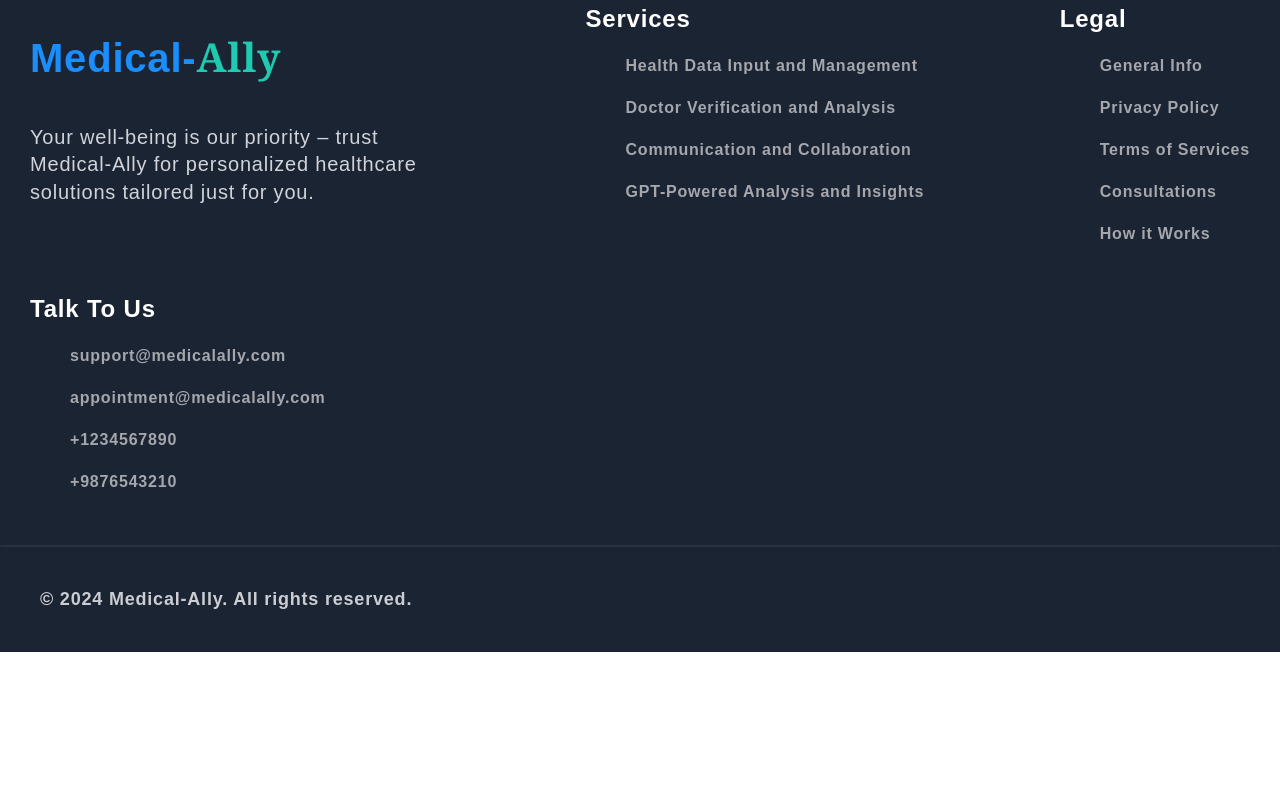
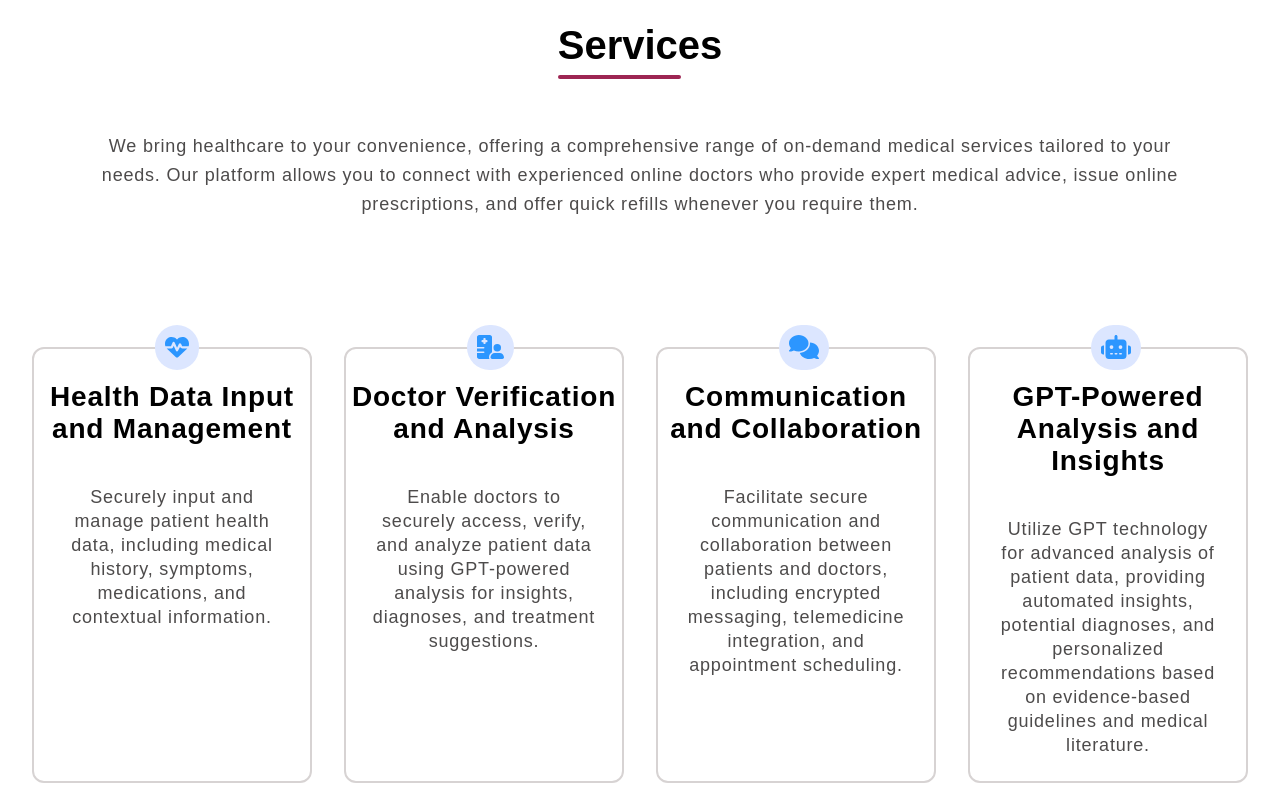
Before and after one commit to Chetan559/medical-ally, a React (Vite) app in the folder apps/Medical-Ally/: page / in a window 1280 px wide. Shown: the part 640-1440 px from the top of the page. Before the commit the page ends 1292 px from the top, so only its background shows below. Built offline with nearby package versions, Linux system fonts and the light colour scheme.

Commit message:
Information section added

```diff
--- /dev/null
+++ b/apps/Medical-Ally/src/Components/User-Info/Info.css
@@ -0,0 +1,94 @@
+.info-section {
+  padding: 0 32px;
+  text-align: center;
+  background-color: white;
+}
+.info-title-content {
+  margin: 64px 0 128px 0;
+}
+.info-title {
+  font-family: "Poppins", sans-serif;
+  font-size: 40px;
+  font-weight: bold;
+}
+.info-title > span {
+  position: relative;
+}
+.info-title span::before {
+  content: "";
+  position: absolute;
+  width: 75%;
+  height: 4px;
+  background-color: #9d2553;
+  border-radius: 8px;
+  left: 0;
+  bottom: -12px;
+}
+.info-description {
+  margin: 64px;
+  text-align: center;
+  color: rgb(77, 75, 75);
+  font-family: "Rubik", sans-serif;
+  font-size: 18px;
+  letter-spacing: 0.8px;
+  line-height: 1.8rem;
+}
+/* Cards */
+.info-cards-content {
+  margin: 64px 0;
+  display: grid;
+  grid-template-columns: repeat(4, 1fr);
+  gap: 32px;
+}
+.info-cards {
+  height: auto;
+  border: 2px solid #d7d3d3;
+  border-radius: 12px;
+  background-color: white;
+  position: relative;
+}
+.info-card-title {
+  margin: 32px 0 40px 0;
+  color: black;
+  font-family: "Poppins", sans-serif;
+  font-size: 28px;
+  font-weight: bold;
+  letter-spacing: 0.8px;
+}
+.info-card-description {
+  margin: 24px;
+  color: rgb(77, 75, 75);
+  font-family: "Rubik", sans-serif;
+  font-size: 18px;
+  letter-spacing: 0.8px;
+  line-height: 1.5rem;
+}
+.info-card-icon {
+  position: absolute;
+  top: -24px;
+  left: 44%;
+  padding: 10px;
+  background-color: #dce6ff;
+  border-radius: 30px;
+}
+.info-fa-icon {
+  color: #2c96ff;
+  font-size: 24px;
+}
+/* Responsive */
+@media screen and (max-width: 1000px) {
+  .info-description {
+    margin: 64px 32px;
+  }
+  .info-cards-content {
+    grid-template-columns: repeat(2, 1fr);
+  }
+}
+@media screen and (max-width: 700px) {
+  .info-description {
+    margin: 64px 8px;
+  }
+  .info-cards-content {
+    grid-template-columns: repeat(1, 1fr);
+  }
+}
--- /dev/null
+++ b/apps/Medical-Ally/src/Components/User-Info/Info.jsx
@@ -0,0 +1,56 @@
+import React from "react";
+import InformationCard from "./InformationCard";
+import {
+  faHeartPulse,
+  faHospitalUser,
+  faComments,
+  faRobot,
+} from "@fortawesome/free-solid-svg-icons";
+import "./Info.css";
+
+function Info() {
+  return (
+    <div className="info-section" id="services">
+      <div className="info-title-content">
+        <h3 className="info-title">
+          <span>Services</span>
+        </h3>
+        <p className="info-description">
+          We bring healthcare to your convenience, offering a comprehensive
+          range of on-demand medical services tailored to your needs. Our
+          platform allows you to connect with experienced online doctors who
+          provide expert medical advice, issue online prescriptions, and offer
+          quick refills whenever you require them.
+        </p>
+      </div>
+
+      <div className="info-cards-content">
+        <InformationCard
+          title="Health Data Input and Management"
+          description="Securely input and manage patient health data, including medical history, symptoms, medications, and contextual information."
+          icon={faHeartPulse}
+        />
+
+        <InformationCard
+          title="Doctor Verification and Analysis"
+          description="Enable doctors to securely access, verify, and analyze patient data using GPT-powered analysis for insights, diagnoses, and treatment suggestions."
+          icon={faHospitalUser}
+        />
+
+        <InformationCard
+          title="Communication and Collaboration"
+          description="Facilitate secure communication and collaboration between patients and doctors, including encrypted messaging, telemedicine integration, and appointment scheduling."
+          icon={faComments}
+        />
+
+        <InformationCard
+          title="GPT-Powered Analysis and Insights"
+          description="Utilize GPT technology for advanced analysis of patient data, providing automated insights, potential diagnoses, and personalized recommendations based on evidence-based guidelines and medical literature."
+          icon={faRobot}
+        />
+      </div>
+    </div>
+  );
+}
+
+export default Info;
--- /dev/null
+++ b/apps/Medical-Ally/src/Components/User-Info/InformationCard.jsx
@@ -0,0 +1,16 @@
+import React from "react";
+import { FontAwesomeIcon } from "@fortawesome/react-fontawesome";
+
+function InformationCard(props) {
+  return (
+    <div className="info-cards">
+      <span className="info-card-icon">
+        <FontAwesomeIcon className="info-fa-icon" icon={props.icon} />
+      </span>
+      <p className="info-card-title">{props.title}</p>
+      <p className="info-card-description">{props.description}</p>
+    </div>
+  );
+}
+
+export default InformationCard;
--- a/apps/Medical-Ally/src/Pages/User/Home/Home.jsx
+++ b/apps/Medical-Ally/src/Pages/User/Home/Home.jsx
@@ -2,12 +2,14 @@ import React from "react";
 import Header from "../../../Components/Header/Header";
 import Footer from "../../../Components/Footer/Footer";
 import Hero from "../../../Components/hero/Hero";
+import Info from "../../../Components/User-Info/Info";
 
 function Home() {
   return (
     <div className="home-section">
       <Header />
       <Hero />
+      <Info />
       <Footer />
     </div>
   );
```
